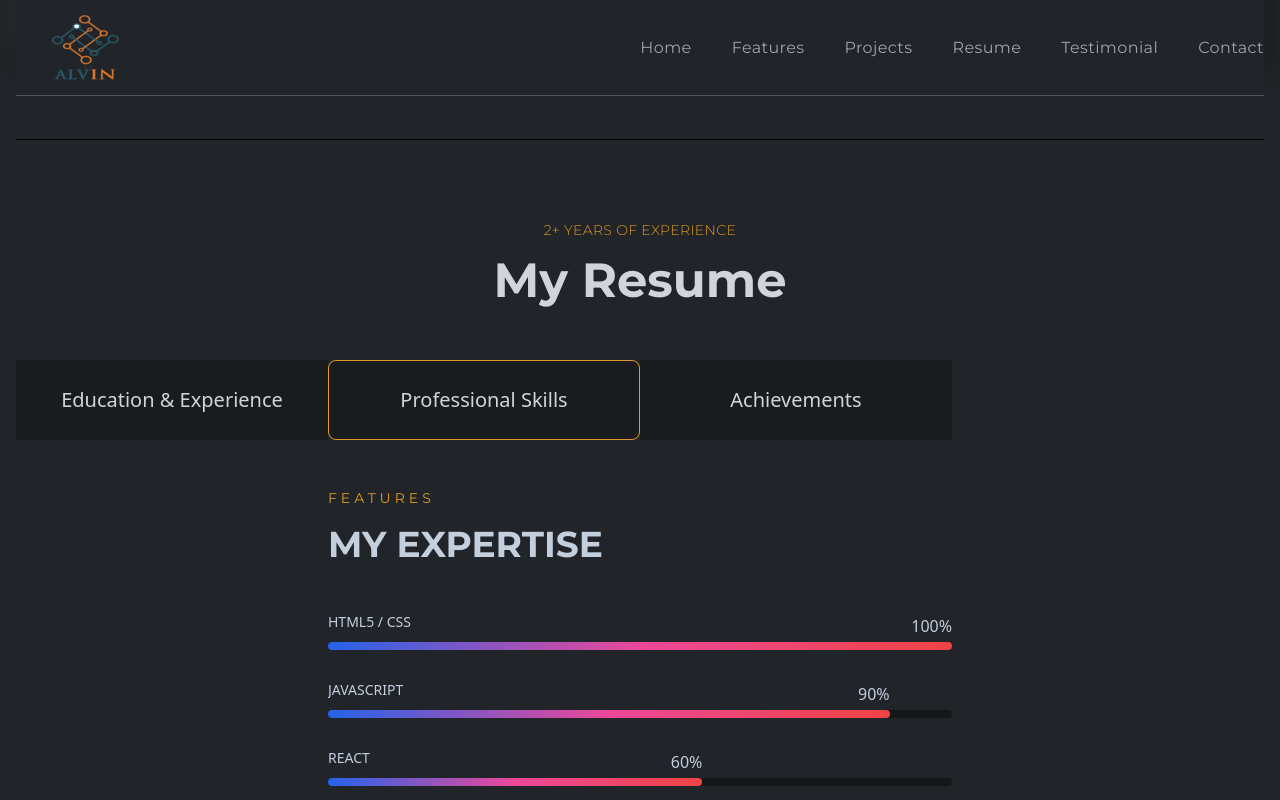
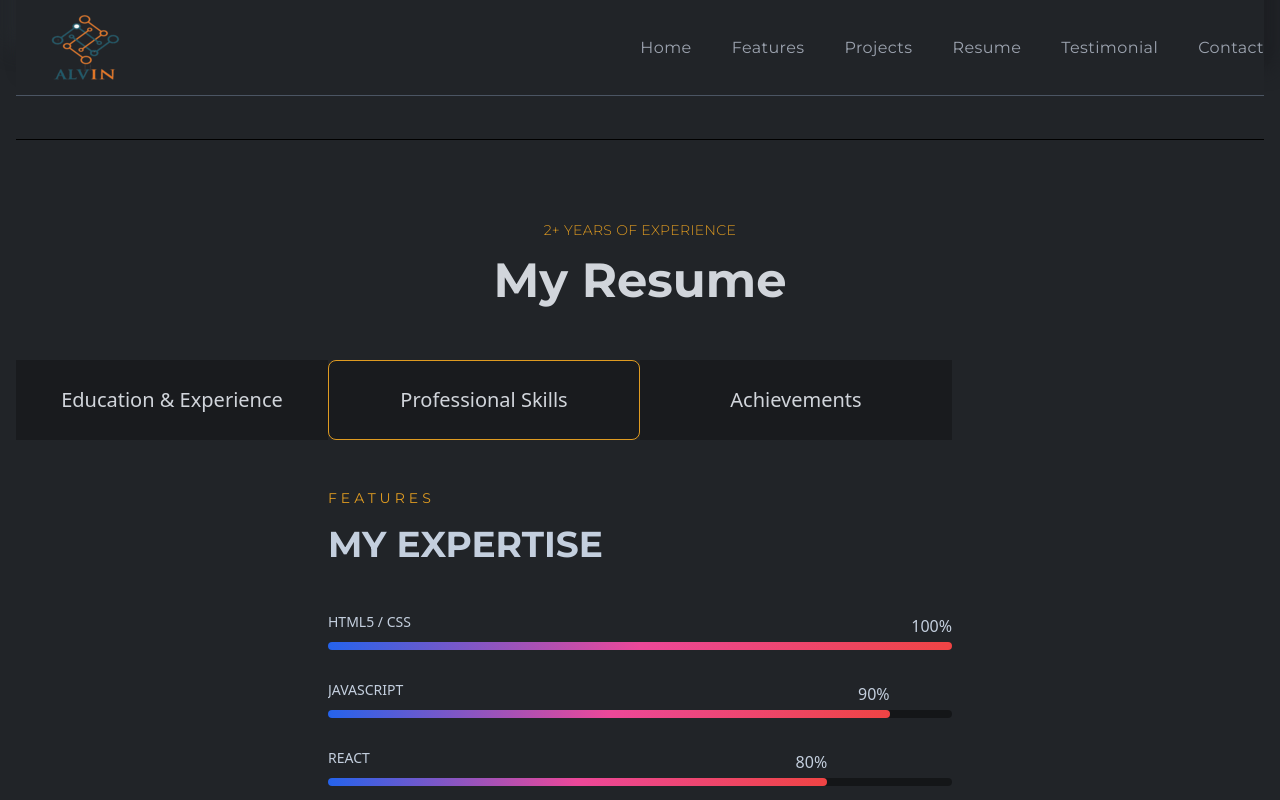
Before and after one commit to alvinmithamo/portifolio-revamp, a React (Create React App) app: page / in a window 1280 px wide. Both pictures are taken after a click on the item "Professional Skills". Shown: the part 2171-2971 px from the top of the page. Built offline with nearby package versions, Linux system fonts and the light colour scheme.

Commit message:
edited content

```diff
--- a/src/components/resume/Skills.js
+++ b/src/components/resume/Skills.js
@@ -49,9 +49,9 @@ const Skills = () => {
                 initial={{ x: "-100%", opacity: 0 }}
                 animate={{ x: 0, opacity: 1 }}
                 transition={{ duration: 0.5, delay: 0.5 }}
-                className="w-[60%] h-full bg-gradient-to-r from-blue-600 via-pink-500 to-red-500 rounded-md relative"
+                className="w-[80%] h-full bg-gradient-to-r from-blue-600 via-pink-500 to-red-500 rounded-md relative"
               >
-                <span className="absolute -top-7 right-0">60%</span>
+                <span className="absolute -top-7 right-0">80%</span>
               </motion.span>
             </span>
           </div>
@@ -62,9 +62,9 @@ const Skills = () => {
                 initial={{ x: "-100%", opacity: 0 }}
                 animate={{ x: 0, opacity: 1 }}
                 transition={{ duration: 0.5, delay: 0.5 }}
-                className="w-[70%] h-full bg-gradient-to-r from-blue-600 via-pink-500 to-red-500 rounded-md relative"
+                className="w-[80%] h-full bg-gradient-to-r from-blue-600 via-pink-500 to-red-500 rounded-md relative"
               >
-                <span className="absolute -top-7 right-0">70%</span>
+                <span className="absolute -top-7 right-0">80%</span>
               </motion.span>
             </span>
           </div>
```
